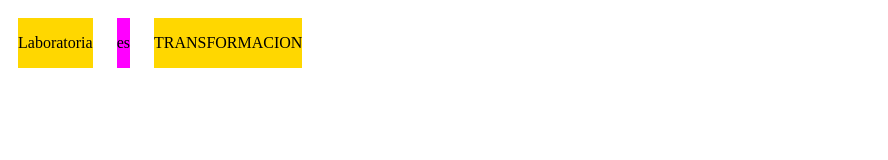
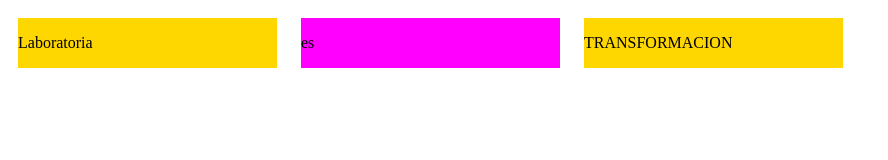
Before and after one commit to fbk-rena/basicDisplay, a plain HTML site: page index.html in a window 1280 px wide. Shown: the whole page, without its empty margins (0-888 px from the left). Drawn offline with Linux system fonts and the light colour scheme.

Commit message:
Objetivo cuatro

```diff
--- a/css/main.css
+++ b/css/main.css
@@ -1,5 +1,7 @@
 div{
    display: inline-block;
+   height: 50px;
+   width: 259px;
    margin: 10px;
 }
 
```
